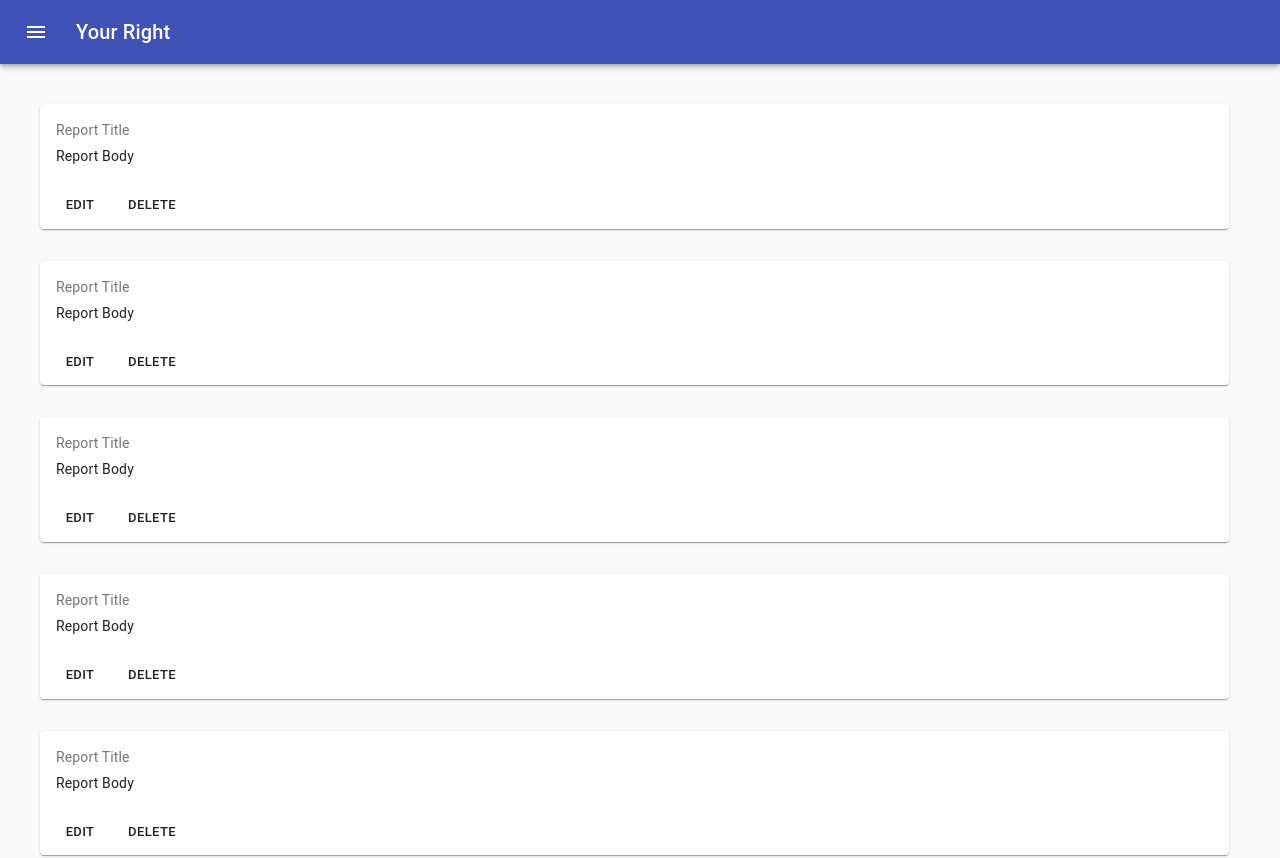
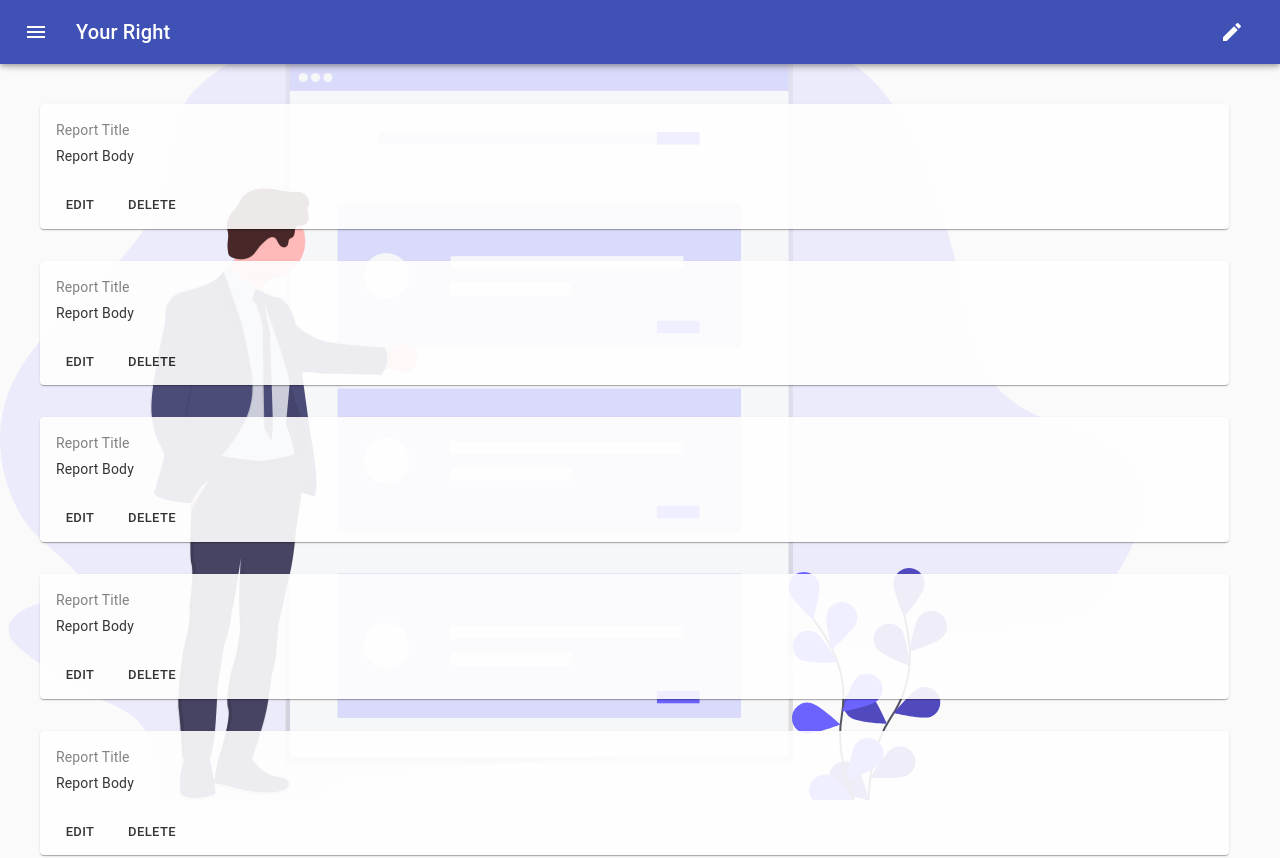
Before and after one commit to BuildForSDG/Team-062-yourRight, a React (Create React App) app: page /dashboard in a window 1280 px wide. Shown: the top 858 px of the page. Built offline with nearby package versions, Linux system fonts and the light colour scheme.

Commit message:
[Feature] Added background

```diff
--- a/src/layouts/UserDashBoard.jsx
+++ b/src/layouts/UserDashBoard.jsx
@@ -4,10 +4,14 @@ import { CssBaseline } from '@material-ui/core';
 import Header from '../templates/Appbar';
 import Sidebar from '../templates/Drawer';
 import Content from '../templates/Main';
+import backgroundImg from '../svg/undraw_onboarding_o8mv.svg';
 
 const useStyles = makeStyles(() => ({
   root: {
     display: 'flex',
+    backgroundImage: `url(${backgroundImg})`,
+    height: '100vh',
+    backgroundRepeat: 'no-repeat',
   },
 }));
 
--- a/src/templates/Appbar.jsx
+++ b/src/templates/Appbar.jsx
@@ -4,12 +4,16 @@ import PropTypes from 'prop-types';
 import {
   AppBar, Toolbar, IconButton, Typography,
 } from '@material-ui/core';
-import { Menu } from '@material-ui/icons';
+import { Menu, Create } from '@material-ui/icons';
 import { makeStyles } from '@material-ui/core/styles';
 
 const drawerWidth = 150;
 
 const useStyles = makeStyles((theme) => ({
+  title: {
+    flexGrow: 1,
+  },
+
   appBar: {
     transition: theme.transitions.create(['margin', 'width'], {
       easing: theme.transitions.easing.sharp,
@@ -52,9 +56,12 @@ function Header({ drawerOpener, openState }) {
         >
           <Menu />
         </IconButton>
-        <Typography variant="h6" noWrap>
+        <Typography className={classes.title} variant="h6" noWrap>
           Your Right
         </Typography>
+        <IconButton color="inherit">
+          <Create />
+        </IconButton>
       </Toolbar>
     </AppBar>
   );
--- a/src/templates/Card.jsx
+++ b/src/templates/Card.jsx
@@ -7,6 +7,7 @@ import {
 const useStyles = makeStyles({
   root: {
     width: '92.9vw',
+    opacity: 0.9,
   },
   bullet: {
     display: 'inline-block',
```
